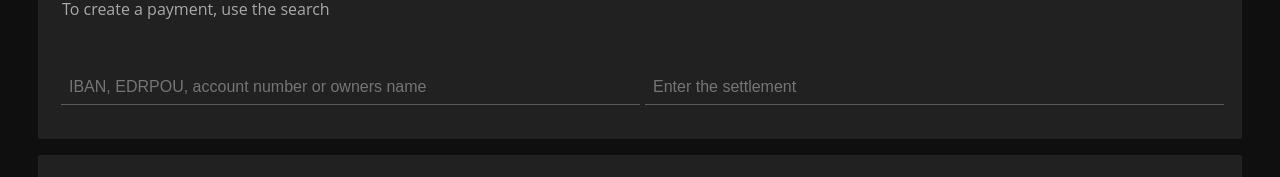
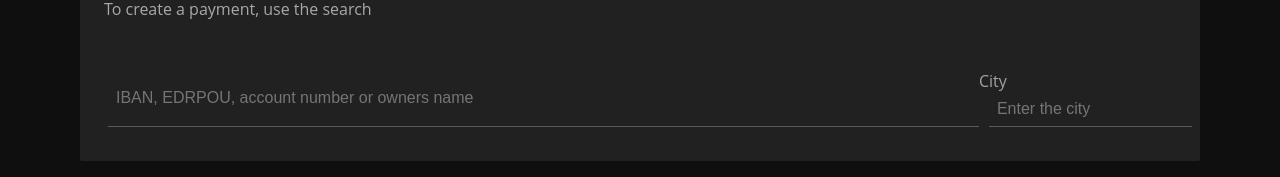
Before and after one commit to YanaKholod/Banking, a React (Create React App) app: page /payments in a window 1280 px wide. Shown: the part 474-651 px from the top of the page. Built offline with nearby package versions, Linux system fonts and the light colour scheme.

Commit message:
updated styles in payments

```diff
--- a/src/components/ReplenishmentWidgets/CardsTransfer.jsx
+++ b/src/components/ReplenishmentWidgets/CardsTransfer.jsx
@@ -1,6 +1,6 @@
 import React from "react";
 import { useForm } from "react-hook-form";
-import { Styled } from "./styles";
+import { Styled } from "./PaymentStyles";
 import { ICONS } from "../../constants/icons";
 
 const CardsTransfer = () => {
--- a/src/components/ReplenishmentWidgets/MobileRenewal.jsx
+++ b/src/components/ReplenishmentWidgets/MobileRenewal.jsx
@@ -1,6 +1,6 @@
 import React from "react";
 import { useForm } from "react-hook-form";
-import { Styled } from "./styles";
+import { Styled } from "./PaymentStyles";
 import { ICONS } from "../../constants/icons";
 
 const MobileRenewal = () => {
--- a/src/components/ReplenishmentWidgets/PaymentsWidget.jsx
+++ b/src/components/ReplenishmentWidgets/PaymentsWidget.jsx
@@ -1,6 +1,6 @@
 import React from "react";
 import { useForm } from "react-hook-form";
-import { Styled } from "./styles";
+import { Styled } from "./PaymentStyles";
 import { ICONS } from "../../constants/icons";
 
 const PaymentsWidget = () => {
--- a/src/pages/Payments.jsx
+++ b/src/pages/Payments.jsx
@@ -1,4 +1,4 @@
-import React, { useState } from "react";
+import React from "react";
 import {
   cityOptions,
   paymentsCategories,
@@ -12,7 +12,7 @@ const Styled = {
   Wrapper: styled.div`
     display: flex;
     flex-direction: column;
-    margin: 0px 38px;
+    margin: 0px 80px;
     padding: 24px 0;
   `,
   Header: styled.div`
@@ -47,10 +47,12 @@ const Styled = {
     border-radius: 2px;
     padding: 24px 0;
     margin-bottom: 16px;
+    width: 100%;
   `,
   Input: styled.input`
     padding: 8px 30px 8px 8px;
     width: 100%;
+
     text-align: left;
     font-weight: 400;
     font-size: 16px;
@@ -66,7 +68,7 @@ const Styled = {
     outline: none;
     border: none;
     border-bottom: 1px solid ${COLORS.HOVER};
-    margin-left: 5px;
+    margin-left: 10px;
     :hover {
       border-bottom: 3px solid ${COLORS.HOVER};
     }
@@ -157,6 +159,9 @@ const Styled = {
   RequisitesLine: styled.div`
     display: flex;
     margin: 10px 18px;
+    label {
+      color: rgba(255, 255, 255, 0.588);
+    }
   `,
   QuestionsWrapper: styled.div`
     display: flex;
@@ -224,11 +229,13 @@ const Payments = () => {
             placeholder="IBAN, EDRPOU, account number or owners name"
             {...register("IBAN", { required: true, maxLength: 34 })}
           />
+          <label>
+            City
             <Styled.Input
               type="text"
               name="city"
               list="cities"
-            placeholder="Enter the settlement"
+              placeholder="Enter the city"
               {...register("city", { required: true, maxLength: 16 })}
             />
             <Styled.Datalist id="cities">
@@ -236,6 +243,7 @@ const Payments = () => {
                 <option key={city.id} value={city.value}></option>
               ))}
             </Styled.Datalist>
+          </label>
         </Styled.RequisitesLine>
       </Styled.NewPaymentForm>
       <Styled.PopularTemplatesForm>
```
Also changed, not shown: src/components/ReplenishmentWidgets/PaymentStyles.js (renamed from src/components/ReplenishmentWidgets/styles.js). Lines whose indentation alone changed are shown as unchanged.
